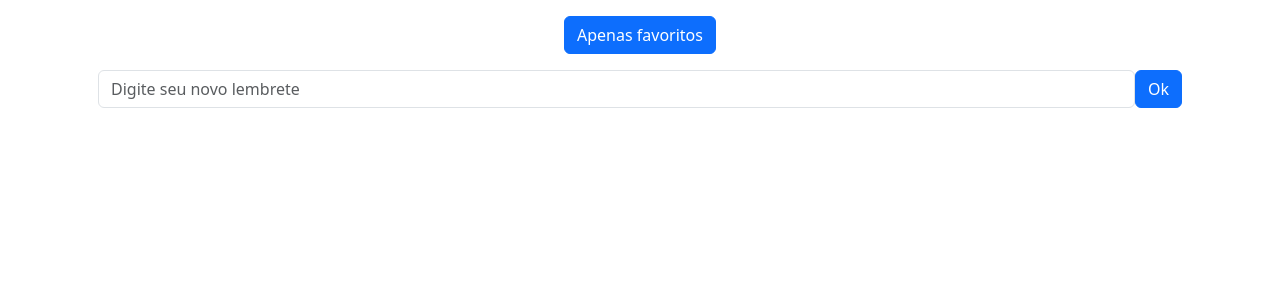
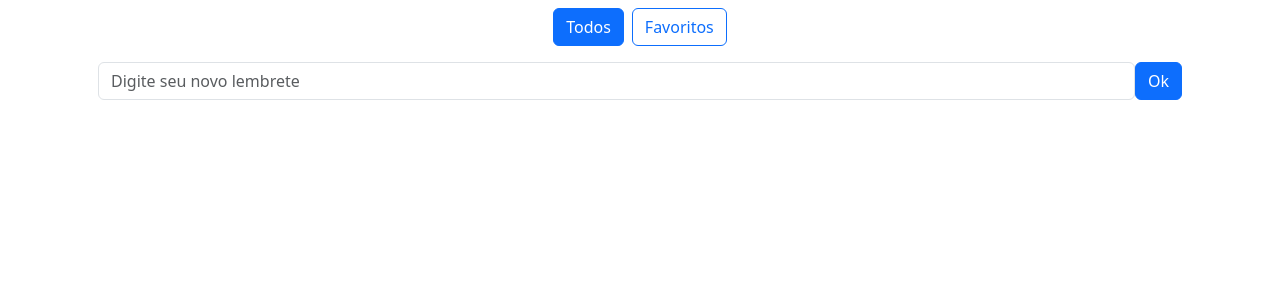
Before and after one commit to Vanssarts/p1_pdm, a React (Vite) app in the folder p1-lembretes/: page / in a window 1280 px wide. Shown: the top 300 px of the page. Built offline with nearby package versions, Linux system fonts and the light colour scheme.

Commit message:
feat(p1): filtra lembretes

```diff
--- a/p1-lembretes/src/App.jsx
+++ b/p1-lembretes/src/App.jsx
@@ -6,7 +6,8 @@
 
   state = {
     texto: "",
-    lembretes: []
+    lembretes: [],
+    filtro: "todos"
   }
 
   onChange = (input) => {
@@ -29,12 +30,12 @@
         copia.push(ListaOriginal[i])
       }
 
-    this.setState({ lembretes: copia, texto: "" })
+    this.setState({lembretes: copia, texto: ""})
   }
 
   removerLembrete = (indexParaRemover) => {
     const novaLista = this.state.lembretes.filter((_, i) => i !== indexParaRemover)
-    this.setState({ lembretes: novaLista })
+    this.setState({lembretes: novaLista})
   }
 
   toggleFavorito = (index) => {
@@ -55,17 +56,34 @@
     this.setState({lembretes: favoritoInvertido})
   }
 
+  setFiltro = (filtro) => {
+    this.setState({filtro});
+  };
+
   render() {
-    const {texto, lembretes} = this.state
+    const {texto, lembretes, filtro} = this.state
+
+    const visiveis = lembretes
+      .map((item, index) => ({ item, index }))
+      .filter(({ item }) => (filtro === "favoritos" ? item.favorito : true))
 
     return (
       <div className="container">
-        <div className="d-flex justify-content-evenly m-3">
+        <div className="d-flex justify-content-center gap-2 m-2">
           <button
             type="button"
-            className="btn btn-primary"
-            onClick={() => alert("Filtrando apenas os lembretes favoritos.")}>
-            Apenas favoritos
+            className={`btn ${filtro === "todos" ? "btn-primary" : "btn-outline-primary"}`}
+            onClick={() => this.setFiltro("todos")}
+            aria-pressed={filtro === "todos" ? "true" : "false"}>
+            Todos
+          </button>
+
+          <button
+            type="button"
+            className={`btn ${filtro === "favoritos" ? "btn-primary" : "btn-outline-primary"}`}
+            onClick={() => this.setFiltro("favoritos")}
+            aria-pressed={filtro === "favoritos" ? "true" : "false"}>
+            Favoritos
           </button>
         </div>
 
@@ -78,12 +96,12 @@
         </div>
 
         <div>
-          {lembretes.map((lembrete, index) => (
+          {visiveis.map(({ item, index }) => (
             <Lembrete
-            descricao={lembrete.descricao}
-            favorito={lembrete.favorito}
-            iconeRemover={lembrete.iconeRemover}
-            iconeFavoritar={lembrete.iconeFavoritar}
+            descricao={item.descricao}
+            favorito={item.favorito}
+            iconeRemover={item.iconeRemover}
+            iconeFavoritar={item.iconeFavoritar}
             onToggleFavoritar={() => this.toggleFavorito(index)}
             onRemover={() => this.removerLembrete(index)}/>
           ))}
```
